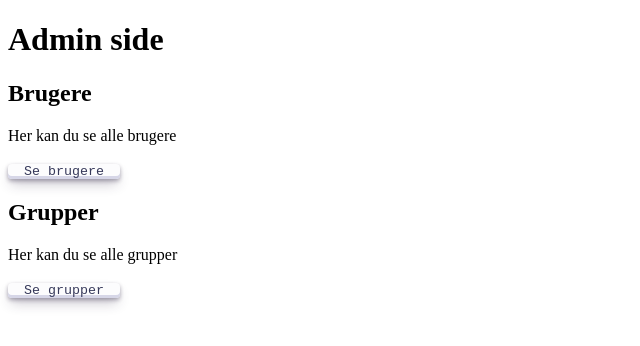
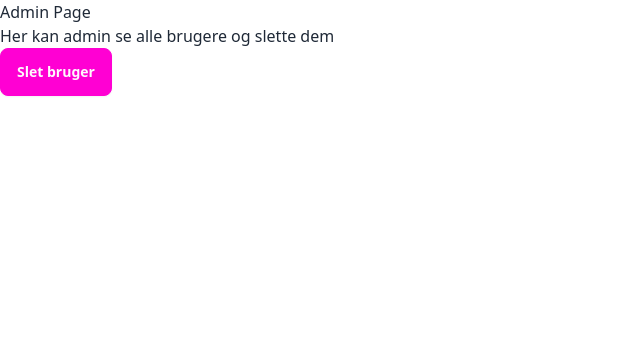
Before and after one commit to jackvwh/REapp, a React (Create React App) app in the folder Client/: page /notadminpage in a window 1280 px wide. Shown: the top 346 px of the page, without its empty margins (0-640 px from the left). Built offline with nearby package versions, Linux system fonts and the light colour scheme.

Commit message:
daisy ui config

```diff
--- a/Client/craco.config.js
+++ /dev/null
@@ -1,9 +0,0 @@
-// craco.config.js
-//eslint-disable-next-line
-module.exports = {
-  style: {
-    postcss: {
-      plugins: [require('tailwindcss'), require('autoprefixer')],
-    },
-  },
-};
--- /dev/null
+++ b/Client/postcss.config.js
@@ -0,0 +1,6 @@
+module.exports = {
+  plugins: {
+    tailwindcss: {},
+    autoprefixer: {},
+  },
+}
--- a/Client/public/index.html
+++ b/Client/public/index.html
@@ -1,5 +1,5 @@
 <!DOCTYPE html>
-<html lang="en">
+<html lang="en" data-theme="light">
   <head>
     <meta charset="utf-8" />
     <link rel="icon" href="%PUBLIC_URL%/favicon.ico" />
@@ -29,15 +29,5 @@
   <body>
     <noscript>You need to enable JavaScript to run this app.</noscript>
     <div id="root"></div>
-    <!--
-      This HTML file is a template.
-      If you open it directly in the browser, you will see an empty page.
-
-      You can add webfonts, meta tags, or analytics to this file.
-      The build step will place the bundled scripts into the <body> tag.
-
-      To begin the development, run `npm start` or `yarn start`.
-      To create a production bundle, use `npm run build` or `yarn build`.
-    -->
   </body>
 </html>
--- a/Client/src/components/lists/listRenderer.jsx
+++ b/Client/src/components/lists/listRenderer.jsx
@@ -1 +1,15 @@
-export default function ListRenderer({ list, listIndex, listElement }) {}
+export default function ListRenderer({ list, listElement }) {
+  return (
+    <div className="list-container">
+      <h2>{list.title}</h2>
+      <div className="list">
+        {listElement.map(element => (
+          <div className="list-element" key={element.id}>
+            <img src={element.image} alt="element" />
+            <p>{element.title}</p>
+          </div>
+        ))}
+      </div>
+    </div>
+  );
+}
--- a/Client/src/components/userProfileHeader.jsx
+++ b/Client/src/components/userProfileHeader.jsx
@@ -1,5 +1,5 @@
 import React from 'react';
-import '../styles/userProfile.css';
+import '../styles/index.css';
 
 function UserProfileHeader() {
   return (
--- a/Client/src/index.js
+++ b/Client/src/index.js
@@ -1,6 +1,6 @@
 import React from 'react';
 import ReactDOM from 'react-dom/client';
-import './styles/tailwind.css';
+import './styles/index.css';
 import App from './App';
 
 const root = ReactDOM.createRoot(document.getElementById('root'));
--- a/Client/src/pages/adminpage.jsx
+++ b/Client/src/pages/adminpage.jsx
@@ -1,30 +1,15 @@
-import React from "react";
-
+import React from 'react';
+import '../styles/index.css';
 
 function AdminPage() {
-    return (
-        <>
-        <main>
-            <div className="admin-page-container">
-            <div className="admin-page-header">
-                <h1>Admin side</h1>
-            </div>
-            <div className="admin-page-body">
-                <div className="admin-page-body-left">
-                <h2>Brugere</h2>
-                <p>Her kan du se alle brugere</p>
-                <button className="button-30">Se brugere</button>
-                </div>
-                <div className="admin-page-body-right">
-                <h2>Grupper</h2>
-                <p>Her kan du se alle grupper</p>
-                <button className="button-30">Se grupper</button>
-                </div>
-            </div>
-            </div>
-        </main>
-        </>
-    );
-    }
+  return (
+    <main>
+      <h1 className="">Admin Page</h1>
+      <p>Her kan admin se alle brugere og slette dem</p>
+
+      <button className="btn btn-secondary">Slet bruger</button>
+    </main>
+  );
+}
 
 export default AdminPage;
--- a/Client/src/pages/homepage.jsx
+++ b/Client/src/pages/homepage.jsx
@@ -1,6 +1,6 @@
 import React from 'react';
 import CreateUserForm from '../components/forms/CreateUserForm';
-import '../styles/homepage.css';
+import '../styles/index.css';
 
 function HomePage() {
   return (
@@ -24,7 +24,6 @@ function HomePage() {
           </div>
           <CreateUserForm />
         </div>
-
 
         {/*Home page icons*/}
         <div className="home-page-icon-container">
--- a/Client/src/styles/index.css
+++ b/Client/src/styles/index.css
@@ -2,297 +2,5 @@
 @import 'tailwindcss/base';
 @import 'tailwindcss/components';
 @import 'tailwindcss/utilities';
-
-body {
-*,
-*::before,
-*::after {
-  box-sizing: border-box;
-}
-*:focus {
-  outline: 3px dashed #228bec;
-  outline-offset: 0;
-}
-html {
-  font: 62.5% / 1.15 sans-serif;
-}
-h1,
-h2 {
-  margin-bottom: 0;
-}
-ul {
-  list-style: none;
-  padding: 0;
-}
-button {
-  border: none;
-  margin: 0;
-  padding: 0;
-  width: auto;
-  overflow: visible;
-  background: transparent;
-  color: inherit;
-  font: inherit;
-  line-height: normal;
-  -webkit-font-smoothing: inherit;
-  -moz-osx-font-smoothing: inherit;
-  appearance: none;
-}
-button::-moz-focus-inner {
-  border: 0;
-}
-button,
-input,
-optgroup,
-select,
-textarea {
-  font-family: inherit;
-  font-size: 100%;
-  line-height: 1.15;
-  margin: 0;
-}
-button,
-input {
-  overflow: visible;
-}
-input[type='text'] {
-  border-radius: 0;
-}
-body {
-  width: 100%;
-  max-width: 68rem;
-  margin: 0 auto;
-  font:
-    1.6rem/1.25 Arial,
-    sans-serif;
-  background-color: #f5f5f5;
-  color: #4d4d4d;
-}
-@media screen and (min-width: 620px) {
-  body {
-    font-size: 1.9rem;
-    line-height: 1.31579;
-  }
-}
-/*END RESETS*/
-/* GLOBAL STYLES */
-.form-group > input[type='text'] {
-  display: inline-block;
-  margin-top: 0.4rem;
-}
-.btn {
-  padding: 0.8rem 1rem 0.7rem;
-  border: 0.2rem solid #4d4d4d;
-  cursor: pointer;
-  text-transform: capitalize;
-}
-.btn.toggle-btn {
-  border-width: 1px;
-  border-color: #d3d3d3;
-}
-.btn.toggle-btn[aria-pressed='true'] {
-  text-decoration: underline;
-  border-color: #4d4d4d;
-}
-.btn__danger {
-  color: #fff;
-  background-color: #ca3c3c;
-  border-color: #bd2130;
-}
-.btn__filter {
-  border-color: lightgrey;
-}
-.btn__primary {
-  color: #fff;
-  background-color: #000;
-}
-.btn-group {
-  display: flex;
-  justify-content: space-between;
-}
-.btn-group > * {
-  flex: 1 1 49%;
-}
-.btn-group > * + * {
-  margin-left: 0.8rem;
-}
-.label-wrapper {
-  margin: 0;
-  flex: 0 0 100%;
-  text-align: center;
-}
-.visually-hidden {
-  position: absolute !important;
-  height: 1px;
-  width: 1px;
-  overflow: hidden;
-  clip: rect(1px 1px 1px 1px);
-  clip: rect(1px, 1px, 1px, 1px);
-  white-space: nowrap;
-}
-[class*='stack'] > * {
-  margin-top: 0;
-  margin-bottom: 0;
-}
-.stack-small > * + * {
-  margin-top: 1.25rem;
-}
-.stack-large > * + * {
-  margin-top: 2.5rem;
-}
-@media screen and (min-width: 550px) {
-  .stack-small > * + * {
-    margin-top: 1.4rem;
-  }
-  .stack-large > * + * {
-    margin-top: 2.8rem;
-  }
-}
-.stack-exception {
-  margin-top: 1.2rem;
-}
-/* END GLOBAL STYLES */
-.todoapp {
-  background: #fff;
-  margin: 2rem 0 4rem 0;
-  padding: 1rem;
-  position: relative;
-  box-shadow:
-    0 2px 4px 0 rgba(0, 0, 0, 0.2),
-    0 2.5rem 5rem 0 rgba(0, 0, 0, 0.1);
-}
-@media screen and (min-width: 550px) {
-  .todoapp {
-    padding: 4rem;
-  }
-}
-.todoapp > * {
-  max-width: 50rem;
-  margin-left: auto;
-  margin-right: auto;
-}
-.todoapp > form {
-  max-width: 100%;
-}
-.todoapp > h1 {
-  display: block;
-  max-width: 100%;
-  text-align: center;
-  margin: 0;
-  margin-bottom: 1rem;
-}
-.label__lg {
-  line-height: 1.01567;
-  font-weight: 300;
-  padding: 0.8rem;
-  margin-bottom: 1rem;
-  text-align: center;
-}
-.input__lg {
-  padding: 2rem;
-  border: 2px solid #000;
-}
-.input__lg:focus {
-  border-color: #4d4d4d;
-  box-shadow: inset 0 0 0 2px;
-}
-[class*='__lg'] {
-  display: inline-block;
-  width: 100%;
-  font-size: 1.9rem;
-}
-[class*='__lg']:not(:last-child) {
-  margin-bottom: 1rem;
-}
-@media screen and (min-width: 620px) {
-  [class*='__lg'] {
-    font-size: 2.4rem;
-  }
-}
-/* Todo item styles */
-.todo {
-  display: flex;
-  flex-direction: row;
-  flex-wrap: wrap;
-}
-.todo > * {
-  flex: 0 0 100%;
-}
-.todo-text {
-  width: 100%;
-  min-height: 4.4rem;
-  padding: 0.4rem 0.8rem;
-  border: 2px solid #565656;
-}
-.todo-text:focus {
-  box-shadow: inset 0 0 0 2px;
-}
-/* CHECKBOX STYLES */
-.c-cb {
-  box-sizing: border-box;
-  font-family: Arial, sans-serif;
-  -webkit-font-smoothing: antialiased;
-  font-weight: 400;
-  font-size: 1.6rem;
-  line-height: 1.25;
-  display: block;
-  position: relative;
-  min-height: 44px;
-  padding-left: 40px;
-  clear: left;
-}
-.c-cb > label::before,
-.c-cb > input[type='checkbox'] {
-  box-sizing: border-box;
-  top: -2px;
-  left: -2px;
-  width: 44px;
-  height: 44px;
-}
-.c-cb > input[type='checkbox'] {
-  -webkit-font-smoothing: antialiased;
-  cursor: pointer;
-  position: absolute;
-  z-index: 1;
-  margin: 0;
-  opacity: 0;
-}
-.c-cb > label {
-  font-size: inherit;
-  font-family: inherit;
-  line-height: inherit;
-  display: inline-block;
-  margin-bottom: 0;
-  padding: 8px 15px 5px;
-  cursor: pointer;
-  touch-action: manipulation;
-}
-.c-cb > label::before {
-  content: '';
-  position: absolute;
-  border: 2px solid currentcolor;
-  background: transparent;
-}
-.c-cb > input[type='checkbox']:focus + label::before {
-  border-width: 4px;
-  outline: 3px dashed #228bec;
-}
-.c-cb > label::after {
-  box-sizing: content-box;
-  content: '';
-  position: absolute;
-  top: 11px;
-  left: 9px;
-  width: 18px;
-  height: 7px;
-  transform: rotate(-45deg);
-  border: solid;
-  border-width: 0 0 5px 5px;
-  border-top-color: transparent;
-  opacity: 0;
-  background: transparent;
-}
-.c-cb > input[type='checkbox']:checked + label::after {
-  opacity: 1;
-}
-}
+@import './homepage.css';
+@import './userProfile.css';
--- a/Client/tailwind.config.js
+++ b/Client/tailwind.config.js
@@ -1,10 +1,20 @@
-/** @type {import('tailwindcss').Config} */
 // eslint-disable-next-line no-undef
 module.exports = {
-  content: ['./src/**/*.{js,jsx,ts,tsx}'],
+  purge: ['./src/**/*.{js,jsx}', './public/index.html'],
+  content: [
+    './src/pages/**/*.{js,jsx,mdx}',
+    './src/components/**/*.{js,jsx,mdx}',
+    './src/app/**/*.{js,jsx,mdx}',
+  ],
+  darkMode: false, // or 'media' or 'class'
   theme: {
     extend: {},
   },
-  //eslint-disable-next-line no-undef
+  variants: {
+    extend: {},
+  },
   plugins: [require('daisyui')],
+  daisyui: {
+    themes: ['light', 'dark', 'cupcake'],
+  },
 };
```
Also changed, not shown: Client/package.json (+6 -8 lines), package.json (+1 -7 lines), 1 other file (tests, documents, lock files or other folders).
